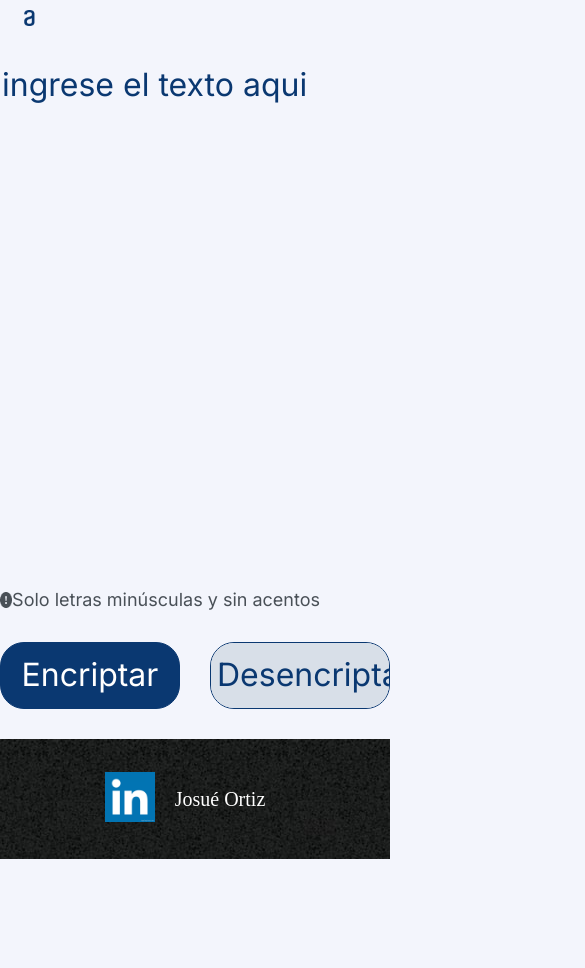
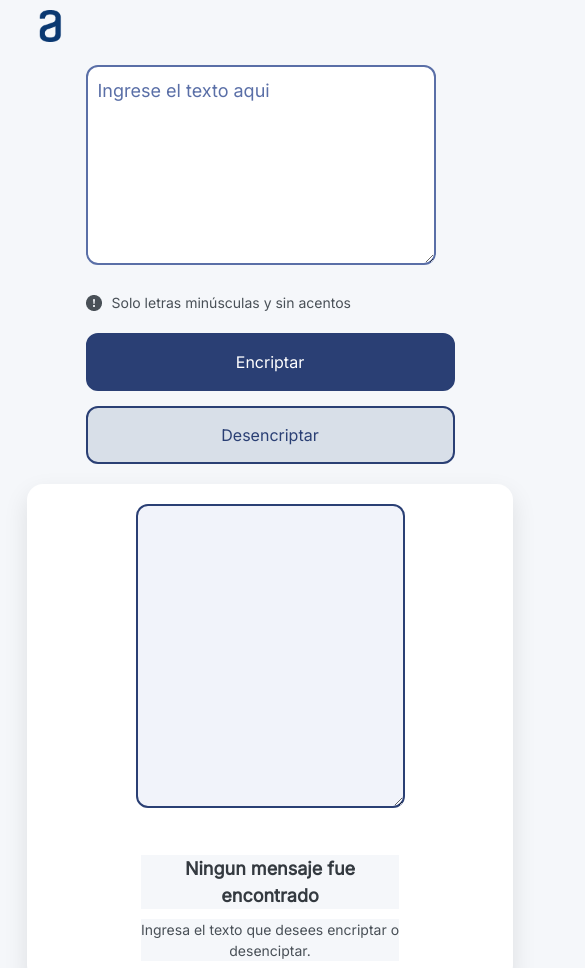
Before and after one commit to JosueOrtizV/Challenge-Oracle-Decoder, a plain HTML site: page index.html in a window 390 px wide. Shown: the top 968 px of the page, 585 px wide, since content can reach past the window. Before the commit the page ends 859 px from the top, so only its background shows below. Drawn offline with Linux system fonts and the light colour scheme.

Commit message:
Update encript-style.css

```diff
--- a/encript-style.css
+++ b/encript-style.css
@@ -1,219 +1,203 @@
-*{
-    background:#F3F5FC;
-    font-family: 'Inter';
+* {
+    background: #F5F7FA;
+    font-family: 'Inter', sans-serif;
     font-weight: 400;
-    font-size: 32px;
-    line-height: 150%;
-    overflow-y: hidden;
-
+    font-size: 18px;
+    line-height: 1.5;
+    margin: 0;
+    padding: 0;
+    box-sizing: border-box;
 }
 
-body{
-    display:grid;
+body {
+    display: grid;
     grid-template-rows: auto 1fr auto;
-    grid-template-columns: 100%;
     min-height: 100vh;
+    background: #E5E9F2;
 }
 
-.logo{
+.logo {
     padding-top: 10px;
     margin-left: 10px;
-    width: 10%;
+    width: 15%;
 }
 
-main{
+main {
     display: flex;
-    margin-bottom: 10px;
-    margin-left: 180px;
+    margin: 20px auto;
+    max-width: 1200px;
+    flex-direction: column;
+    align-items: center;
+    padding: 10px;
 }
 
 .text-area {
-    height: 400px;
-    border: none;
-    color: #0A3871;
-    margin-top: 30px;
-    padding: 2px;
-    text-transform: lowercase;
+    height: 300px;
+    border: 2px solid #5A6FA7;
+    background-color: #FFFFFF;
+    color: #2A3F74;
+    margin-top: 20px;
+    padding: 10px;
+    border-radius: 12px;
+    width: 80%;
 }
-::placeholder { color: #0A3871; }
-  .text-area:focus {
-      outline: none;
-    }
+::placeholder {
+    color: #5A6FA7;
+}
+.text-area:focus {
+    outline: none;
+    border-color: #2A3F74;
+}
 
-.seccion2{
-    position: absolute;
-    width: 400px;
-    height: 630px;
-    left: 1000px;
-    top: 40px;
-    box-shadow: 0px 24px 32px -8px rgba(0, 0, 0, 0.08);
-    border-radius: 32px;
+.seccion2 {
+    position: relative;
+    width: 350px;
+    height: 550px;
+    margin-top: 20px;
+    box-shadow: 0px 10px 25px rgba(0, 0, 0, 0.1);
+    border-radius: 16px;
     display: grid;
     place-items: center;
-    background: white;
+    background: #FFFFFF;
 }
 
-.cont-mensaje{
-    height: 517px;
-    background: white;
+.cont-mensaje {
+    height: 100%;
+    background: #FFFFFF;
 }
 
-.mensaje{
-    height: 100%;
-    background: white;
-    background-image: url("imagenes/Muñeco.png");
-    background-repeat: no-repeat;
-    background-position: center;
-    border: none;
-    border-radius: 24px;
-    color: #0A3871;
+.mensaje {
+    width: 90%;
+    height: 100px;
+    background: #F1F3FA;
+    background-image: none;
+    margin: 20px auto;
+    border: 2px solid #2A3F74;
+    border-radius: 12px;
+    color: #2A3F74;
+    padding: 15px;
+}
+.mensaje:focus {
+    outline: none;
 }
 
-.mensaje:focus {
-        outline: none;
+.botones {
+    display: flex;
+    justify-content: center;
+    margin-top: 20px;
+    gap: 10px;
 }
 
-.botones{
-    display: flex;
-    margin-top: 18px;
+.btn-desencriptar, .btn-encriptar, .copiar {
+    border-radius: 12px;
+    padding: 15px;
+    cursor: pointer;
+    font-size: 16px;
 }
 
 .btn-desencriptar {
     background: #D8DFE8;
-    border: 1px solid #0A3871;
-    border-radius: 24px;
-    color: #0A3871;
-    cursor: pointer;
-    height: 67px;
-    margin-left: 30px;
-    width: 328px;
+    border: 2px solid #2A3F74;
+    color: #2A3F74;
 }
 
 .btn-encriptar {
-    background-color: #0A3871;
-    border: 1px solid #0A3871;
-    border-radius: 24px;
+    background-color: #2A3F74;
+    border: 2px solid #2A3F74;
     color: white;
-    cursor: pointer;
-    height: 67px;
-    width: 328px;
 }
 
 .copiar {
-    border: 1px solid #0A3871;
-    border-radius: 24px;
-    color: #0A3871;
-    cursor: pointer;
-    height: 67px;
-    width: 336px;
+    background: #F1F3FA;
+    border: 2px solid #2A3F74;
+    color: #2A3F74;
 }
 
-.cont-info{
+.cont-info {
     display: flex;
-    place-items: center;
+    align-items: center;
+    margin-top: 20px;
 }
 
-.vector{
+.vector {
     width: 16px;
     height: 16px;
 }
 
 .info {
     color: #495057;
-    font-size:18px;
+    font-size: 14px;
     margin-left: 10px;
 }
 
-.cont-parrafo{
-    box-sizing: border-box;
+.cont-parrafo {
     background: white;
-    border: none;
-    width: 367px;
-    bottom: 40px;
+    padding: 20px;
+    border-radius: 16px;
+    text-align: center;
 }
 
-.cont-parrafo h3{
-    font-size: 20px;
-    background: white;
-    font-weight: 600px;
-    font-family: 'Inter', sans-serif;
-    text-align: center;
+.cont-parrafo h3 {
+    font-size: 18px;
     color: #343a40;
-    line-height: 120%;
+    font-weight: 600;
+    margin-bottom: 10px;
 }
 
-.cont-parrafo p{
-    background: white;
-    font-size: 12px;
-    font-weight: 300px;
-    font-family: 'Inter', sans-serif;
-    text-align: center;
-    line-height: 150%;
+.cont-parrafo p {
+    font-size: 14px;
     color: #495057;
 }
 
-footer{
+footer {
     display: flex;
+    justify-content: center;
     align-items: center;
-    justify-content: center;
-    background-image: url(imagenes/bg.jpg);
+    background-color: #2A3F74;
     padding: 30px;
-    margin-top: 30px;
 }
 
-.logo-linkedin, a{
-    background: none;
-    width: 50px;
-    height: auto;
+.pie {
+    color: white;
+    font-size: 16px;
 }
 
-.pie{
-    background: none;
-    color: white;
-    font-size: 20px;
-    margin: 20px;
-}
-
-@media screen and (max-width:850px){
-
-
-    main{
-        display: inline-block;
-        margin: 0 0;
+@media screen and (max-width: 850px) {
+    main {
+        padding: 0;
+        margin: 0;
     }
 
     .text-area {
-        height: 500px;
-
+        width: 95%;
+        height: 200px;
     }
 
-    .mensaje{
-        background-image: none;
-        margin: auto;
-        padding-left: 2px;
-        width: 500px;
-        height: 133px;
+    .seccion2 {
+        width: 90%;
+        height: auto;
     }
 
-    .btn-desencriptar {
-        height: 67px;
-        width: 200px;
+    .mensaje {
+        width: 100%;
+        height: auto;
     }
 
-    .btn-encriptar {
-        height: 67px;
-        width: 200px;
+    .botones {
+        flex-direction: column;
+        gap: 15px;
     }
 
-    .copiar {
-        height: 67px;
-        width: 200px;
-        margin: auto;
+    .btn-desencriptar, .btn-encriptar, .copiar {
+        width: 100%;
     }
 
     .info {
-        width: 500px;
-        font-size:18px;
-        margin: 0 0;
+        font-size: 14px;
+        text-align: center;
+    }
+
+    footer {
+        flex-direction: column;
     }
 }
```
